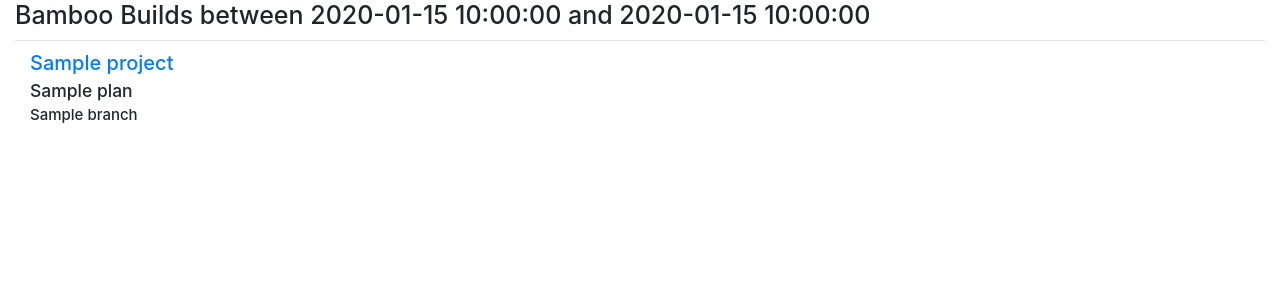
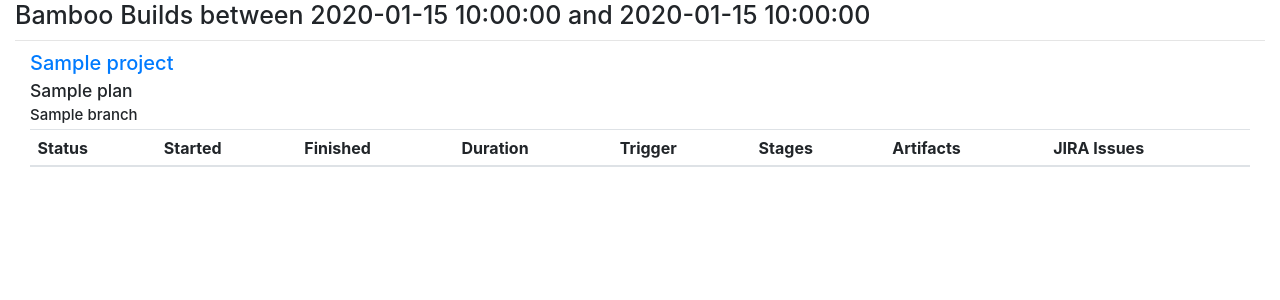
Before and after one commit to cattz/damster, a Python web app: template damster/templates/bamboo_builds_report.html in a window 1280 px wide, after a click that opens the changed part. Shown: the top 300 px of the page. Run offline with Jinja, Linux system fonts and the light colour scheme; the template is opened without the code that fills it: most values are stand-ins (such as "Sample title", 1, 10 or a date in 2020); lists and menus that the app fills with data are empty; some libraries are stand-ins or nearby versions.

Commit message:
Bamboo build report HTML output WIP

```diff
--- a/damster/reports/bamboo/builds.py
+++ b/damster/reports/bamboo/builds.py
@@ -126,5 +126,5 @@
 
     def run_report(self, use_cache=True):
         super(BambooBuildsReport, self).run_report(use_cache=use_cache)
-        #self.save_to_csv()
+        #  self.save_to_csv()
         self.save_to_html()
--- a/damster/templates/bamboo_builds_report.html
+++ b/damster/templates/bamboo_builds_report.html
@@ -20,12 +20,42 @@
                             <h3>{{ plan.short_name }}</h3>
                             <div class="panel-group" id="prj-{{ project.key }}-plan-{{ plan.short_key }}">
                                 {% for branch in plan.branches %}
-                                    <h4>{{ branch.name }}</h4>
-                                    <div>
-                                        {% for result in branch.results %}
-                                        <p>{{ result.key}}</p>
-                                        {% endfor %}
-                                    </div>
+                                    <h4>{{ branch.name }}
+                                        {% if branch.successful > 0 %}
+                                            <span class="badge badge-success">{{ branch.successful }}</span>{% endif %}
+                                        {% if branch.failed > 0 %}
+                                            <span class="badge badge-error">{{ branch.failed }}</span>{% endif %}
+                                        {% if branch.unknown > 0 %}
+                                            <span class="badge badge-info">{{ branch.unknown }}</span>{% endif %}
+                                    </h4>
+                                    <table class="table table-striped">
+                                            <thead>
+                                                <tr>
+                                                    <th>Status</th>
+                                                    <th>Started</th>
+                                                    <th>Finished</th>
+                                                    <th>Duration</th>
+                                                    <th>Trigger</th>
+                                                    <th>Stages</th>
+                                                    <th>Artifacts</th>
+                                                    <th>JIRA Issues</th>
+                                                </tr>
+                                            </thead>
+                                            <tbody class="">
+                                                {% for result in branch.results %}
+                                                <tr>
+                                                    <td>{{ result.state}}</td>
+                                                    <td>{{ result.started}}</td>
+                                                    <td>{{ result.finished}}</td>
+                                                    <td>{{ result.duration}}</td>
+                                                    <td>{{ result.trigger_raw}}</td>
+                                                    <td>{{ result.number_stages}}</td>
+                                                    <td>{{ result.number_artifacts}}</td>
+                                                    <td>{{ result.number_issues}}</td>
+                                                </tr>
+                                                {% endfor %}
+                                            </tbody>
+                                    </table>
                                 {% endfor %}
                             </div>
                         </div>
```
